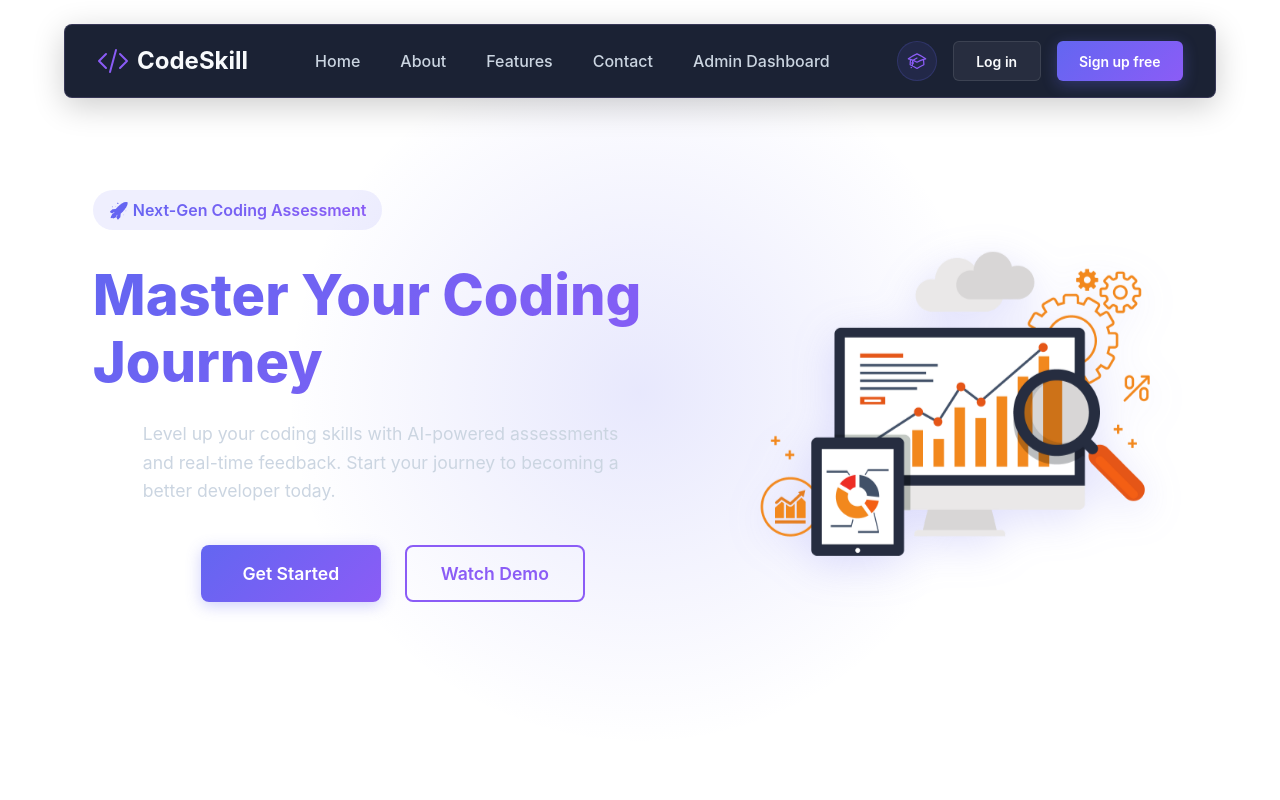
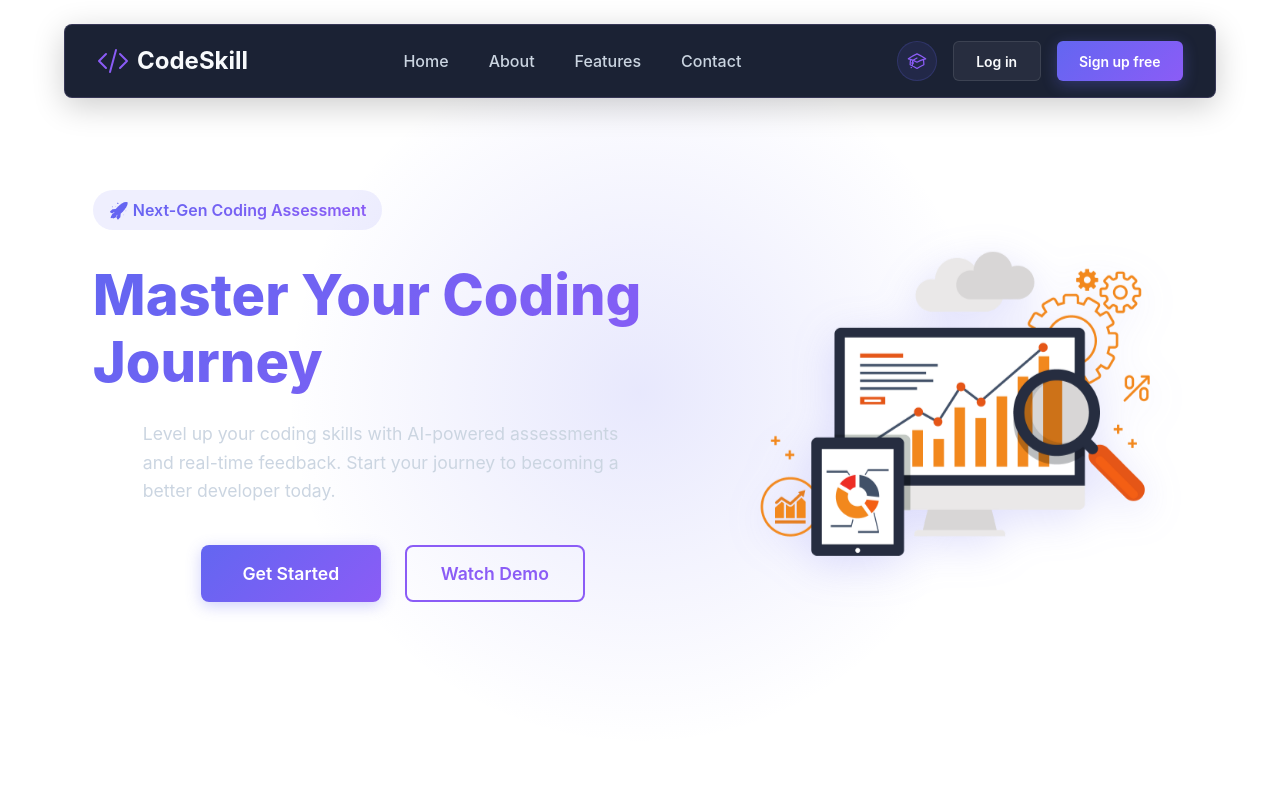
Before and after one commit to Ahmed9253/CodeSkills, a React (Vite) app: page / in a window 1280 px wide. Shown: the top 800 px of the page. Built offline with nearby package versions, Linux system fonts and the light colour scheme.

Commit message:
second commit

```diff
--- a/src/App.jsx
+++ b/src/App.jsx
@@ -239,14 +239,6 @@ function App() {
                       Contact
                     </a>
                   </li>
-                  <li>
-                    <Link
-                      to="/admin"
-                      onClick={() => setIsMobileMenuOpen(false)}
-                    >
-                      Admin Dashboard
-                    </Link>
-                  </li>
                 </ul>
                 <div className="nav-actions">
                   <button
@@ -288,15 +280,14 @@ function App() {
                       className="auth-form"
                       onSubmit={(e) => {
                         e.preventDefault();
-                        // Add your admin authentication logic here
                         const username = e.target.adminUsername.value;
                         const password = e.target.adminPassword.value;
 
-                        // Example validation (replace with your actual auth logic)
-                        if (username === "admin" && password === "admin123") {
+                        // Check for the specified credentials
+                        if (username === "codeskill" && password === "Admin") {
                           window.location.href = "/admin";
                         } else {
-                          alert("Invalid admin credentials");
+                          alert("Invalid admin credentials. Please try again.");
                         }
                       }}
                     >
```
